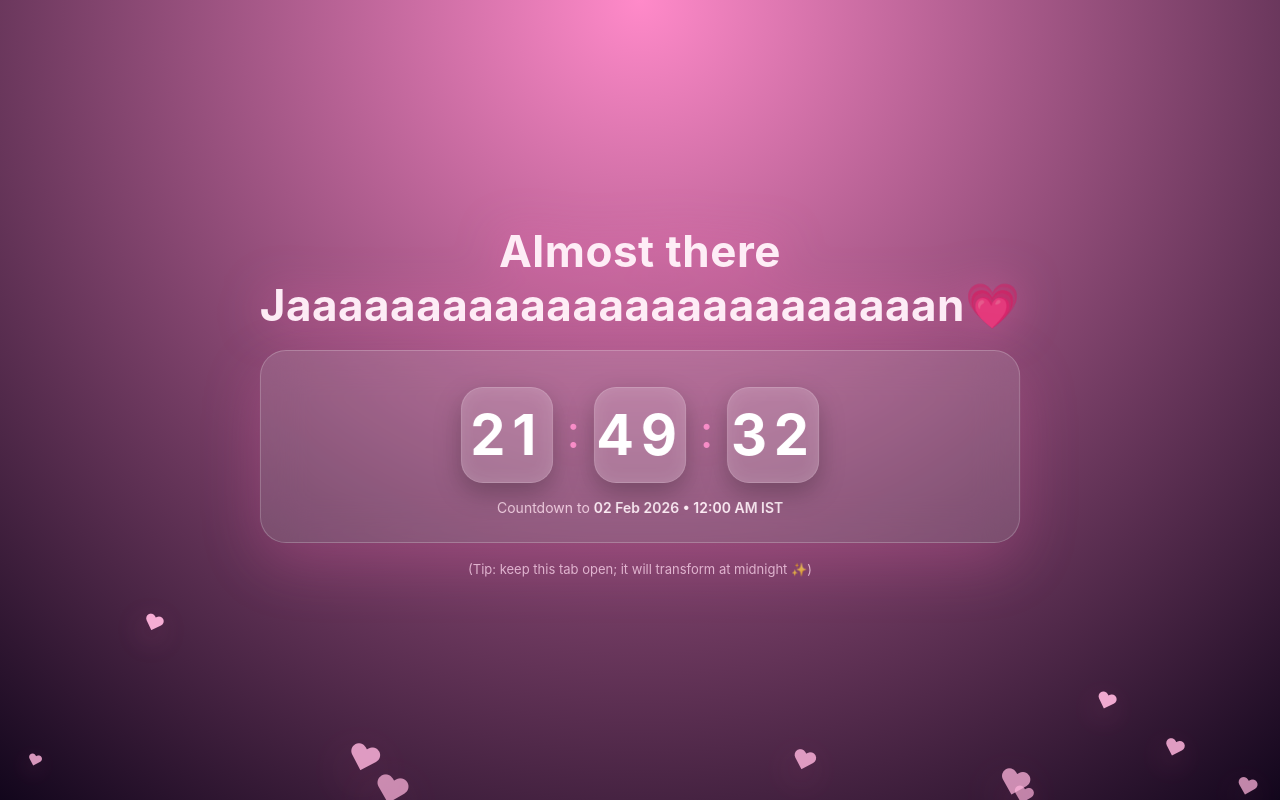
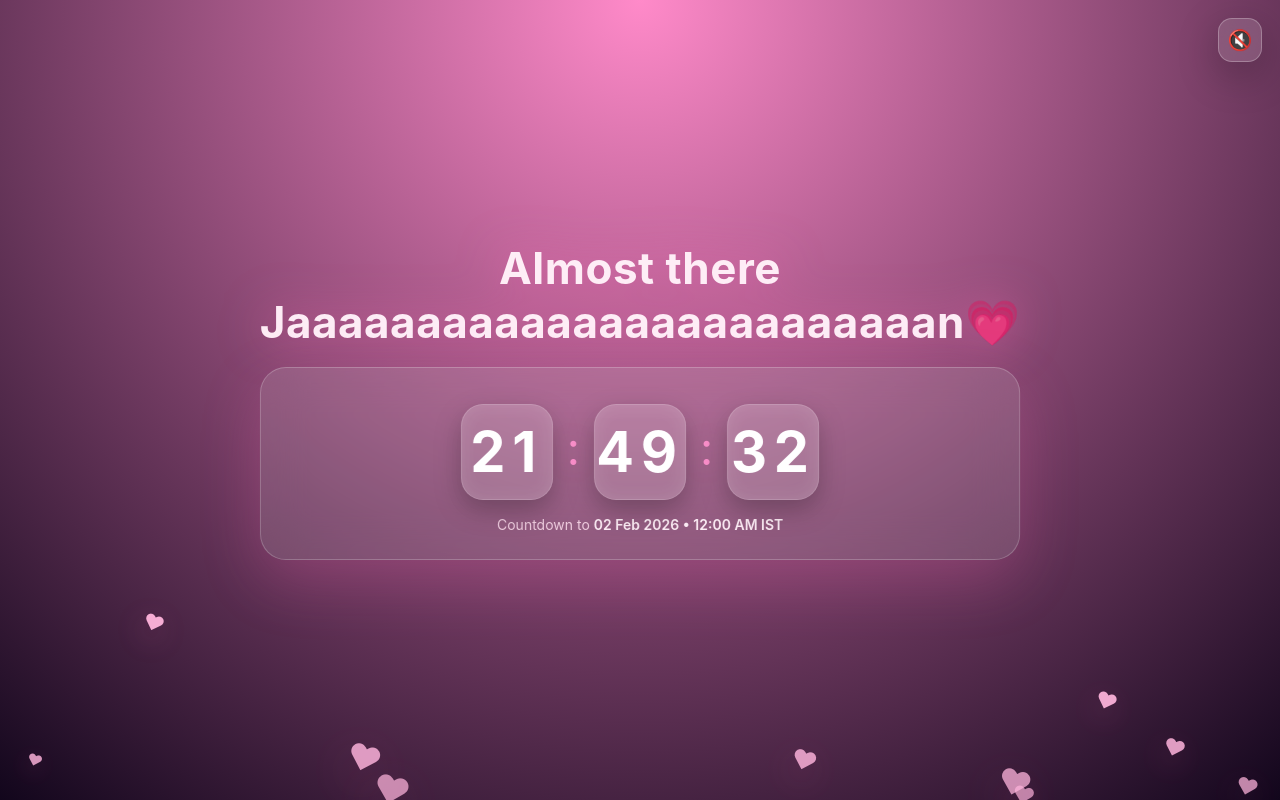
Before and after one commit to Anuj27aKamboj/babyyyyy-birthday, a React (Create React App) app: page / in a window 1280 px wide. Built offline with nearby package versions, Linux system fonts and the light colour scheme.

Commit message:
Add sound toggle button for background music and tick

```diff
--- a/src/components/Countdown.js
+++ b/src/components/Countdown.js
@@ -4,19 +4,18 @@ import { motion } from "framer-motion";
 // MUST be false for real run
 const TEST_MODE = false;
 
-// IST offset in ms (+05:30)
+// IST offset (+05:30)
 const IST_OFFSET_MS = 5.5 * 60 * 60 * 1000;
 const getNowISTMs = () => Date.now() + IST_OFFSET_MS;
 
-// Build an IST datetime as timestamp (ms) safely using UTC math
+// Build IST target
 const makeISTTargetMs = (year, month1to12, day, hour = 0, min = 0, sec = 0) => {
-  // Convert IST wall-clock to UTC by subtracting IST offset
-  const utcMs = Date.UTC(year, month1to12 - 1, day, hour, min, sec) - IST_OFFSET_MS;
-  return utcMs + IST_OFFSET_MS; // IST timeline
+  const utcMs =
+    Date.UTC(year, month1to12 - 1, day, hour, min, sec) - IST_OFFSET_MS;
+  return utcMs + IST_OFFSET_MS;
 };
 
 const FloatingHearts = () => {
-  // lightweight “template vibe” background
   const hearts = new Array(18).fill(0).map((_, i) => i);
 
   return (
@@ -56,7 +55,6 @@ const Digit = ({ value }) => (
     key={value}
     initial={{ y: 16, opacity: 0, filter: "blur(6px)" }}
     animate={{ y: 0, opacity: 1, filter: "blur(0px)" }}
-    exit={{ y: -16, opacity: 0, filter: "blur(6px)" }}
     transition={{ duration: 0.35, ease: "easeOut" }}
   >
     {value}
@@ -67,18 +65,45 @@ const Countdown = ({ onComplete }) => {
   const [hh, setHh] = useState("00");
   const [mm, setMm] = useState("00");
   const [ss, setSs] = useState("00");
+  const [soundOn, setSoundOn] = useState(false);
 
-  const tickRef = useRef(null);
   const completedRef = useRef(false);
 
+  // 🎵 Audio refs
+  const musicRef = useRef(null);
+  const tickRef = useRef(null);
+
   const targetISTMs = useMemo(() => {
-    if (TEST_MODE) return getNowISTMs() + 90 * 1000; // 1.5 min test
-    return makeISTTargetMs(2026, 2, 2, 0, 0, 0); // 02/02/2026 12:00:00 AM IST
+    if (TEST_MODE) return getNowISTMs() + 90 * 1000;
+    return makeISTTargetMs(2026, 2, 2, 0, 0, 0);
   }, []);
 
+  // Init audio once
   useEffect(() => {
+    musicRef.current = new Audio("/audio/soft.mp3");
+    musicRef.current.loop = true;
+    musicRef.current.volume = 0.45;
+
     tickRef.current = new Audio("/audio/tick.mp3");
+    tickRef.current.volume = 0.9;
+  }, []);
 
+  // Toggle sound
+  const toggleSound = () => {
+    if (!musicRef.current) return;
+
+    if (!soundOn) {
+      musicRef.current.play().catch(() => {});
+    } else {
+      musicRef.current.pause();
+      musicRef.current.currentTime = 0;
+    }
+
+    setSoundOn((v) => !v);
+  };
+
+  // Countdown loop
+  useEffect(() => {
     const update = () => {
       const now = getNowISTMs();
       const diff = targetISTMs - now;
@@ -87,6 +112,8 @@ const Countdown = ({ onComplete }) => {
         setHh("00");
         setMm("00");
         setSs("00");
+
+        musicRef.current?.pause();
 
         if (!completedRef.current) {
           completedRef.current = true;
@@ -97,11 +124,13 @@ const Countdown = ({ onComplete }) => {
 
       const totalSeconds = Math.floor(diff / 1000);
       const hours = String(Math.floor(totalSeconds / 3600)).padStart(2, "0");
-      const minutes = String(Math.floor((totalSeconds % 3600) / 60)).padStart(2, "0");
+      const minutes = String(
+        Math.floor((totalSeconds % 3600) / 60)
+      ).padStart(2, "0");
       const seconds = String(totalSeconds % 60).padStart(2, "0");
 
-      // tick only last 10 seconds
-      if (totalSeconds <= 10 && tickRef.current) {
+      // Tick only last 10 seconds (if sound ON)
+      if (soundOn && totalSeconds <= 10 && tickRef.current) {
         tickRef.current.currentTime = 0;
         tickRef.current.play().catch(() => {});
       }
@@ -114,11 +143,20 @@ const Countdown = ({ onComplete }) => {
     update();
     const interval = setInterval(update, 1000);
     return () => clearInterval(interval);
-  }, [onComplete, targetISTMs]);
+  }, [onComplete, targetISTMs, soundOn]);
 
   return (
     <div className="scene">
       <FloatingHearts />
+
+      {/* 🔊 SOUND TOGGLE */}
+      <button
+        className="sound-toggle"
+        onClick={toggleSound}
+        aria-label="Toggle sound"
+      >
+        {soundOn ? "🔈" : "🔇"}
+      </button>
 
       <motion.div
         className="hero"
@@ -128,7 +166,13 @@ const Countdown = ({ onComplete }) => {
       >
         <motion.h1
           className="hero-title"
-          animate={{ filter: ["drop-shadow(0 0 0 rgba(255,105,180,0))", "drop-shadow(0 0 22px rgba(255,105,180,0.55))", "drop-shadow(0 0 0 rgba(255,105,180,0))"] }}
+          animate={{
+            filter: [
+              "drop-shadow(0 0 0 rgba(255,105,180,0))",
+              "drop-shadow(0 0 22px rgba(255,105,180,0.55))",
+              "drop-shadow(0 0 0 rgba(255,105,180,0))",
+            ],
+          }}
           transition={{ duration: 2.8, repeat: Infinity, ease: "easeInOut" }}
         >
           Almost there Jaaaaaaaaaaaaaaaaaaaaaaaaan💗
@@ -148,13 +192,12 @@ const Countdown = ({ onComplete }) => {
           </div>
 
           <div className="subtitle">
-            Countdown to <span className="subtitle-strong">02 Feb 2026 • 12:00 AM IST</span>
+            Countdown to{" "}
+            <span className="subtitle-strong">
+              02 Feb 2026 • 12:00 AM IST
+            </span>
           </div>
         </motion.div>
-
-        <div className="hint">
-          (Tip: keep this tab open; it will transform at midnight ✨)
-        </div>
       </motion.div>
     </div>
   );
--- a/src/styles/global.css
+++ b/src/styles/global.css
@@ -261,3 +261,34 @@ body {
   .carousel-wrap { grid-template-columns: 48px 1fr 48px; }
   .nav-btn { width: 48px; height: 48px; font-size: 32px; }
 }
+
+.sound-toggle {
+  position: fixed;
+  top: 18px;
+  right: 18px;
+  z-index: 10;
+
+  width: 44px;
+  height: 44px;
+  border-radius: 14px;
+
+  border: 1px solid rgba(255, 255, 255, 0.25);
+  background: rgba(255, 255, 255, 0.14);
+  backdrop-filter: blur(18px);
+  -webkit-backdrop-filter: blur(18px);
+
+  color: #fff;
+  font-size: 20px;
+  cursor: pointer;
+
+  box-shadow: 0 12px 40px rgba(0, 0, 0, 0.25);
+  transition: transform 0.15s ease, opacity 0.15s ease;
+}
+
+.sound-toggle:hover {
+  transform: scale(1.06);
+}
+
+.sound-toggle:active {
+  transform: scale(0.96);
+}
```
Also changed, not shown: 2 other files (tests, documents, lock files or other folders).
